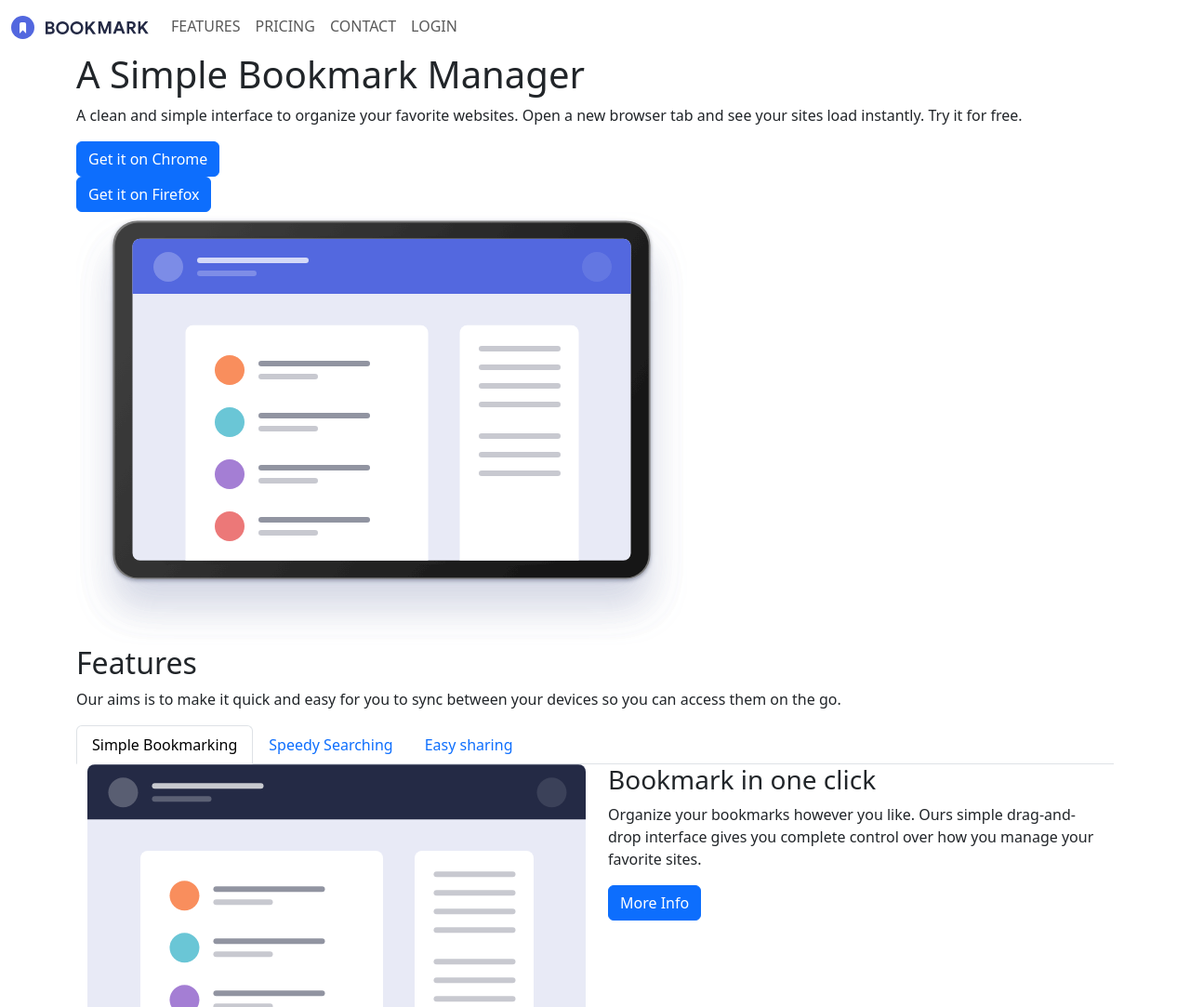
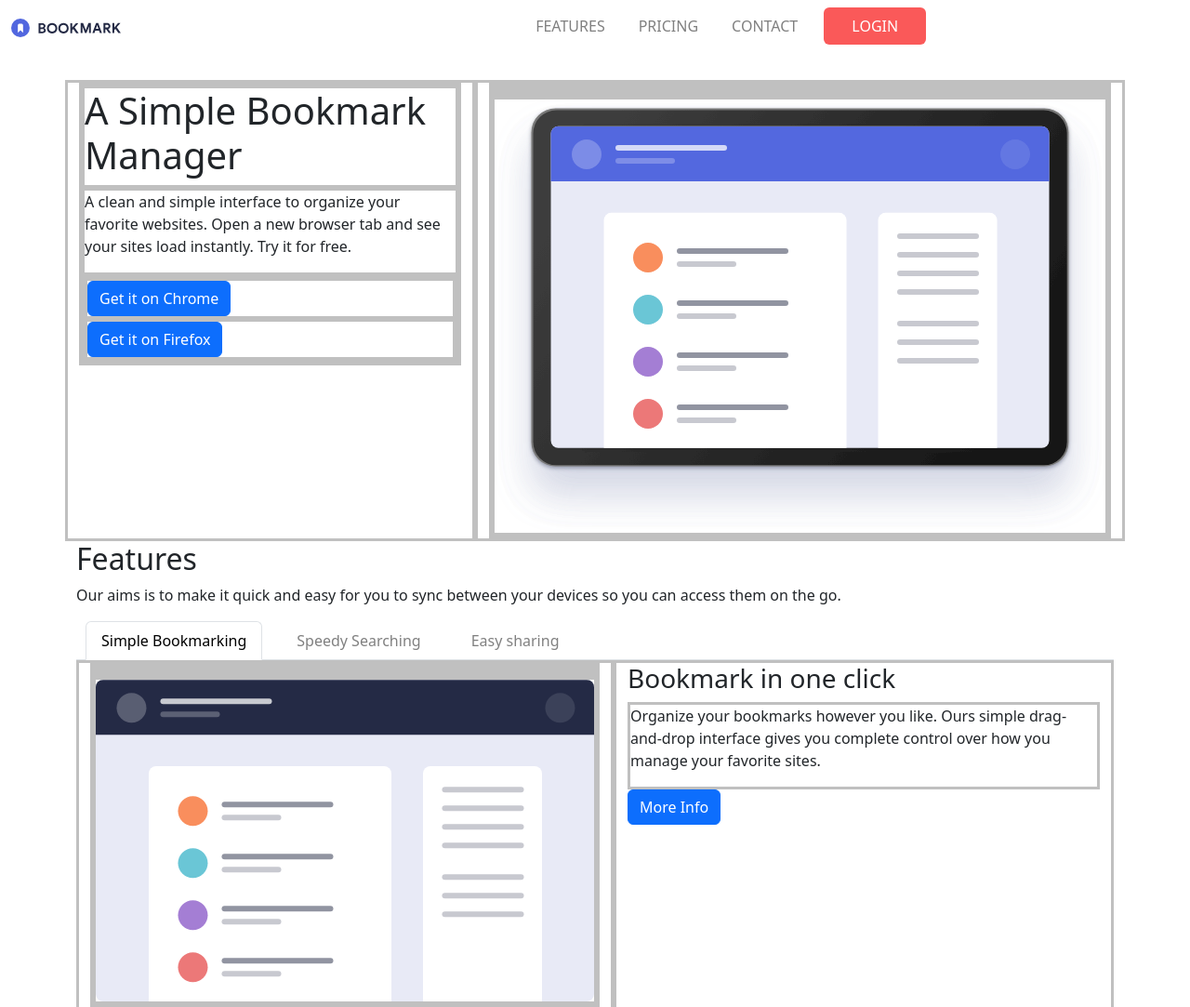
Before and after one commit to JordiLara/ITACADEMY-1.2-First-steps-Bootstrap-SASS, a plain HTML site: page index.html in a window 1280 px wide. Shown: the top 1083 px of the page at 93% size. Drawn offline with nearby package versions, Linux system fonts and the light colour scheme.

Commit message:
add CSS style to navBar

```diff
--- a/index.html
+++ b/index.html
@@ -5,20 +5,18 @@
   <meta name="viewport" content="width=device-width, initial-scale=1.0">
   <meta name="author" content="Jordi Lara">
   <title>Maquetacio-Bootstrap</title>
-  <!-- bootstrap -->
-  <script src="node_modules/bootstrap/dist/css/bootstrap.min.css."></script>
   <!-- custom css -->
-  <link rel="stylesheet" href="style.css">
+  <link rel="stylesheet" type= text/css href="./style.css">
 </head>
 <body>
 
   <!-- navBar -->
 
-  <section id="navbar">
+  <section id="navbar-section">
     <nav class="navbar navbar-expand-md navbar-light bg-transparent">
       <div class="container-fluid">
         <a class="navbar-brand" href="#">
-          <img src="Images/logo-bookmark.svg" alt="Bookmark Logo" loading="lazy"/>
+          <img src="Images/logo-bookmark.svg" height="20" alt="Bookmark Logo" loading="lazy"/>
         </a>
         <button class="navbar-toggler" type="button" data-bs-toggle="collapse" data-bs-target="#navbarToggler">
           <img src="Images/icon-hamburger.svg" class="icon-logo" alt="menu icon">
@@ -35,7 +33,7 @@
               <a class="nav-link" id="nav-contact" href="#">CONTACT</a>
             </li>
             <li class="nav-item">
-              <a class="nav-link" btn btn-custom id="login" href="#">LOGIN</a>
+              <a class="nav-link btn btn-custom" id="login" href="#">LOGIN</a>
             </li>
           </ul>
         </div>
@@ -61,7 +59,6 @@
             <div class="buttons">
               <div class="button">
                 <button button type="button" class="btn btn-primary blue-button" id="getit-chrome">Get it on Chrome</button>
-              </div>
               </div>
 
             <div class="button">
--- a/style.scss
+++ b/style.scss
@@ -1,3 +1,53 @@
+// Changes default bootstap colors
 
+$main-color: #5265E1;
+$second-color: #FA5959;
 
 @import "./node_modules/bootstrap/scss/bootstrap.scss";
+
+body {
+    margin: 0 auto;
+    max-width: 100%;
+}
+
+// navbar
+
+.navbar {
+    margin-bottom: 30px;
+}
+
+.row div {
+    border: 3px solid silver;
+}
+
+.navbar-toggler {
+    border: none;
+}
+
+.navbar-collapse {
+    display: flex;
+    justify-content: center;
+    padding-left: 150px;
+}
+
+.icon-logo {
+    border: none;
+}
+
+.nav-item {
+    margin-left: 10px;
+    margin-right: 10px;
+    color: grey;
+}
+
+.nav-link {
+    color: gray;
+    display: flex;
+    justify-content: center;
+}
+
+.btn-custom {
+    background-color: $second-color;
+    width: 110px;
+    color: white;
+}
```
Also changed, not shown: style.css, 1 other file. Lines whose indentation alone changed are shown as unchanged.
